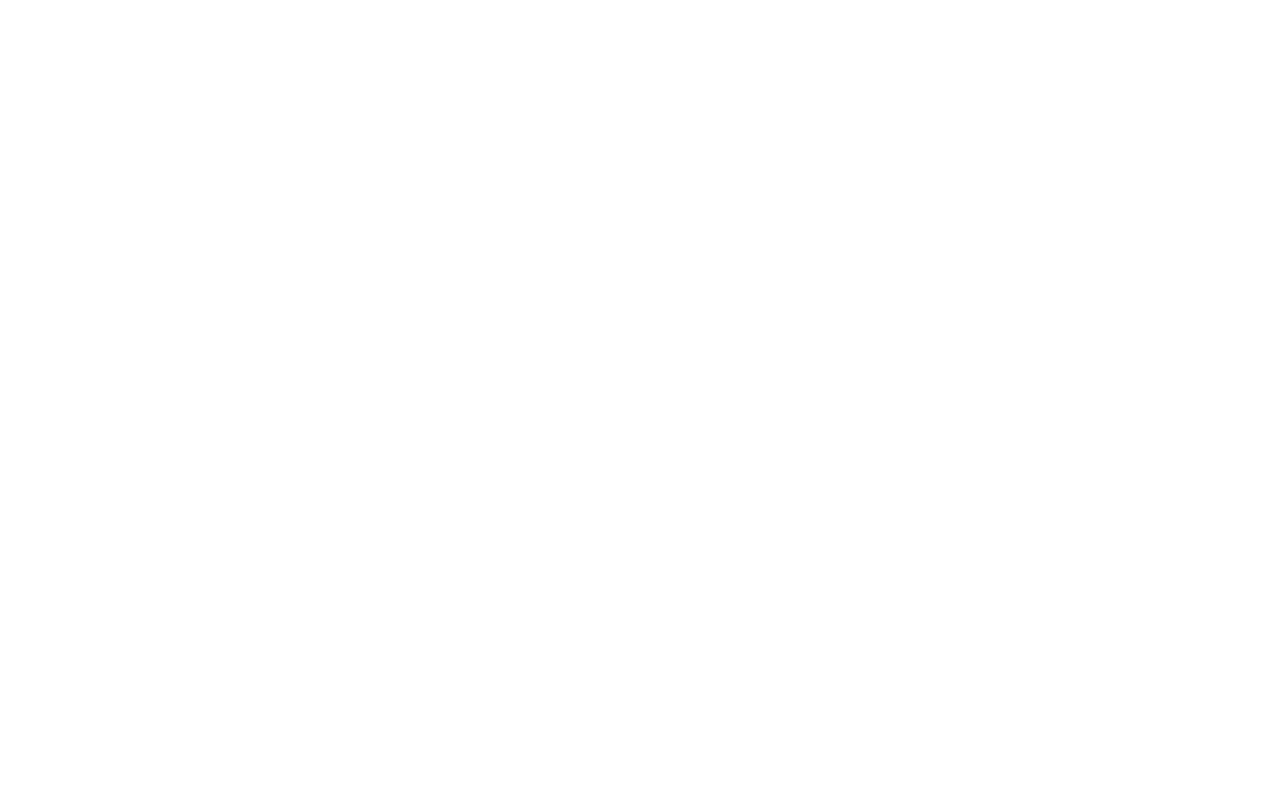
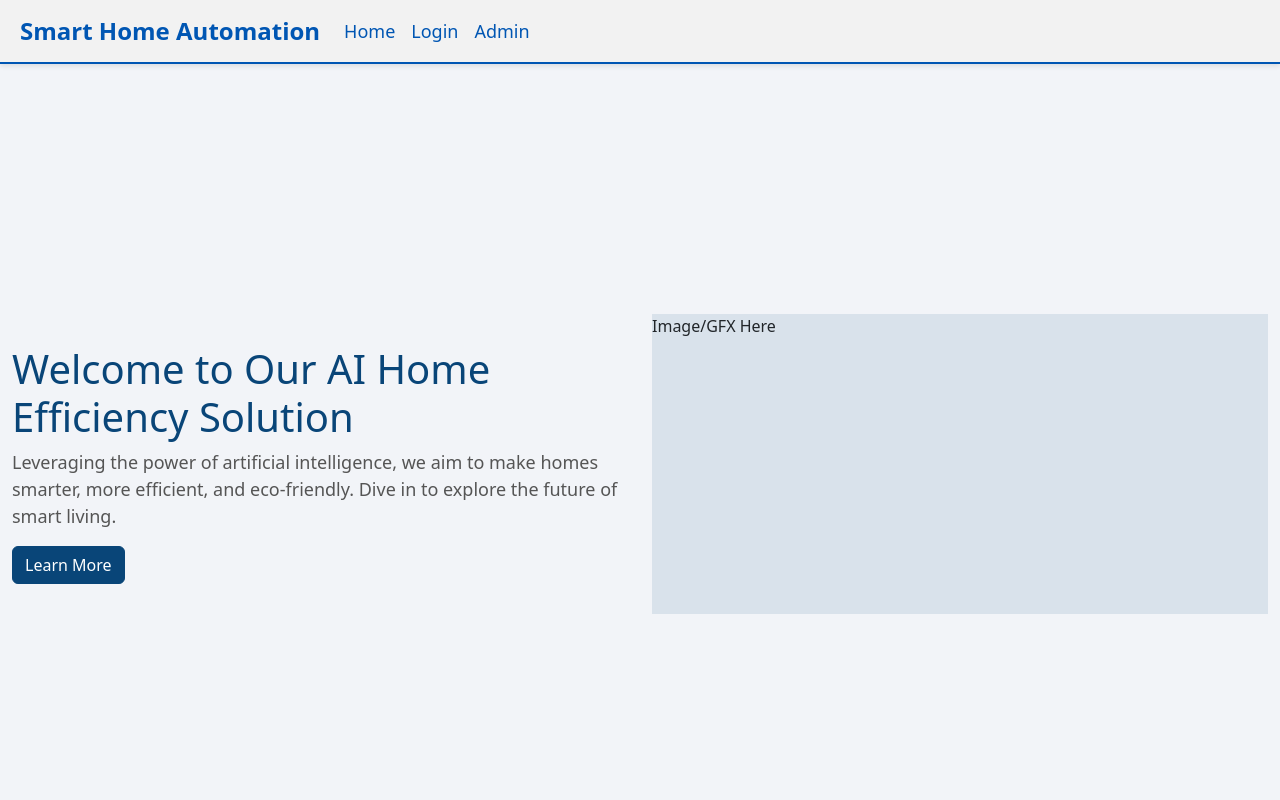
Before and after one commit to KevMP/smart-home-automation, a React (Create React App) app in the folder front-end/: page / in a window 1280 px wide. Shown: the top 800 px of the page. Built offline with nearby package versions, Linux system fonts and the light colour scheme.

Commit message:
fixing bugs

```diff
--- a/front-end/src/App.js
+++ b/front-end/src/App.js
@@ -1,5 +1,4 @@
 import { BrowserRouter as Router, Routes, Route } from 'react-router-dom';
-
 
 import Dashboard from './pages/Dashboard';
 import Admin from './pages/Admin';
@@ -8,18 +7,23 @@
 import Login from './pages/Login';
 import Landing from './pages/Landing';
 
+import Nav from './components/common/Nav';
+import Footer from './components/common/Footer';
+
 function App() {
   return (
     <Router>
-      <Routes>
-        <Route path="/dashboard" element={<Dashboard />} />
-        <Route path="/admin" element={<Admin />} />
-        <Route path="/database" element={<Database />} />
+        <Nav />
+        <Routes>
+            <Route path='/' element={<Landing />} />
+            <Route path="/login" element={<Login />} />
+            <Route path="/dashboard" element={<Dashboard />} />
+            <Route path="/admin" element={<Admin />} />
+            <Route path="/database" element={<Database />} />
+        </Routes>
+        <Footer />
+    </Router>
 
-        <Route path="/login" element={<Login />} />
-        <Route path='/' element={<Landing />} />
-      </Routes>
-    </Router>
   );
 }
 
--- a/front-end/src/components/common/nav.js
+++ b/front-end/src/components/common/nav.js
@@ -19,7 +19,7 @@
       <Navbar.Toggle aria-controls="basic-navbar-nav" />
       <Navbar.Collapse id="basic-navbar-nav">
         <Nav className="mr-auto">
-          <Nav.Link href="/" style={{
+          <Nav.Link href="/dashboard" style={{
               color: '#0056b3',
               fontSize: '18px'
           }}>
--- a/front-end/src/pages/Database.js
+++ b/front-end/src/pages/Database.js
@@ -1,9 +1,31 @@
-import React from 'react';
+import React, { useState, useEffect } from 'react';
+import { Container } from 'react-bootstrap';
+import axios from 'axios';
 
-const Database = () => {
-  document.body.style.overflowX = 'hidden';
+function Database() {
+    const [data, setData] = useState(null);
+    // const [error, setError] = useState(null);
 
-  return (<></>);
-};
+    useEffect(() => {
+        // Replace this URL with your database's API endpoint
+        axios.get('/api/v1/view-data')
+            .then(response => {
+                setData(response.data);
+            })
+            .catch(error => {
+                console.log(error);
+                // setError(error);
+            });
+    }, []);
+
+    return (
+        <Container className="mt-5 justify-content-center align-items-center">
+            <h1 className="text-center mb-4">Data from Database</h1>
+
+            {data && <pre>{JSON.stringify(data, null, 2)}</pre>}
+
+        </Container>
+    );
+}
 
 export default Database;
--- a/front-end/src/pages/Landing.js
+++ b/front-end/src/pages/Landing.js
@@ -1,9 +1,25 @@
 import React from 'react';
+import { Container, Row, Col, Button } from 'react-bootstrap';
 
-const Landing = () => {
-  document.body.style.overflowX = 'hidden';
-
-  return (<></>);
-};
+function Landing() {
+    return (
+        <Container fluid style={{ height: '100vh', backgroundColor: '#F2F4F8' }}>
+            <Row className="justify-content-center align-items-center h-100">
+                <Col xs={12} md={6}>
+                    <h1 style={{ color: 'rgb(9, 69, 120)' }}>Welcome to Our AI Home Efficiency Solution</h1>
+                    <p style={{ fontSize: '18px', color: '#555' }}>
+                        Leveraging the power of artificial intelligence, we aim to make homes smarter, more efficient, and eco-friendly. Dive in to explore the future of smart living.
+                    </p>
+                    <Button style={{ backgroundColor: 'rgb(9, 69, 120)', borderColor: 'rgb(9, 69, 120)' }}>Learn More</Button>
+                </Col>
+                <Col xs={12} md={6}>
+                    <div style={{ width: '100%', height: '300px', backgroundColor: 'rgba(9, 69, 120, 0.1)' }}>
+                        Image/GFX Here
+                    </div>
+                </Col>
+            </Row>
+        </Container>
+    );
+}
 
 export default Landing;
--- a/front-end/src/pages/Login.js
+++ b/front-end/src/pages/Login.js
@@ -1,6 +1,5 @@
 import React from 'react';
 import { Form, Button, Row, Col } from 'react-bootstrap';
-import Footer from '../components/common/footer';  // Make sure the path is correct
 
 const Login = () => {
   document.body.style.overflowX = 'hidden';
@@ -35,7 +34,6 @@
           </Col>
         </Row>
       </div>
-      <Footer />
     </div>
   );
 };
```
Also changed, not shown: front-end/src/components/protected/WithNavbarLayout.js (deleted, +0 -13 lines), front-end/src/components/protected/WithoutNavbarLayout.js (deleted, +0 -9 lines), 1 other file (tests, documents, lock files or other folders).
